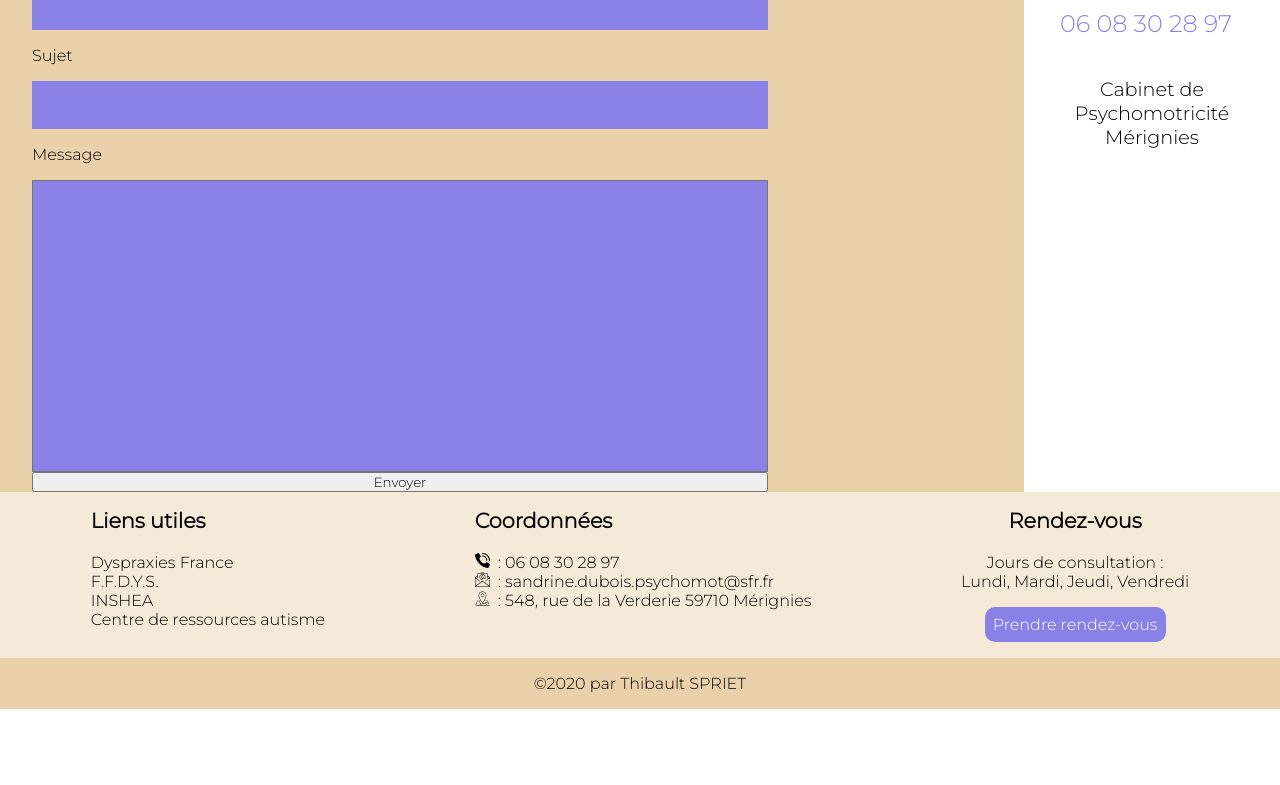
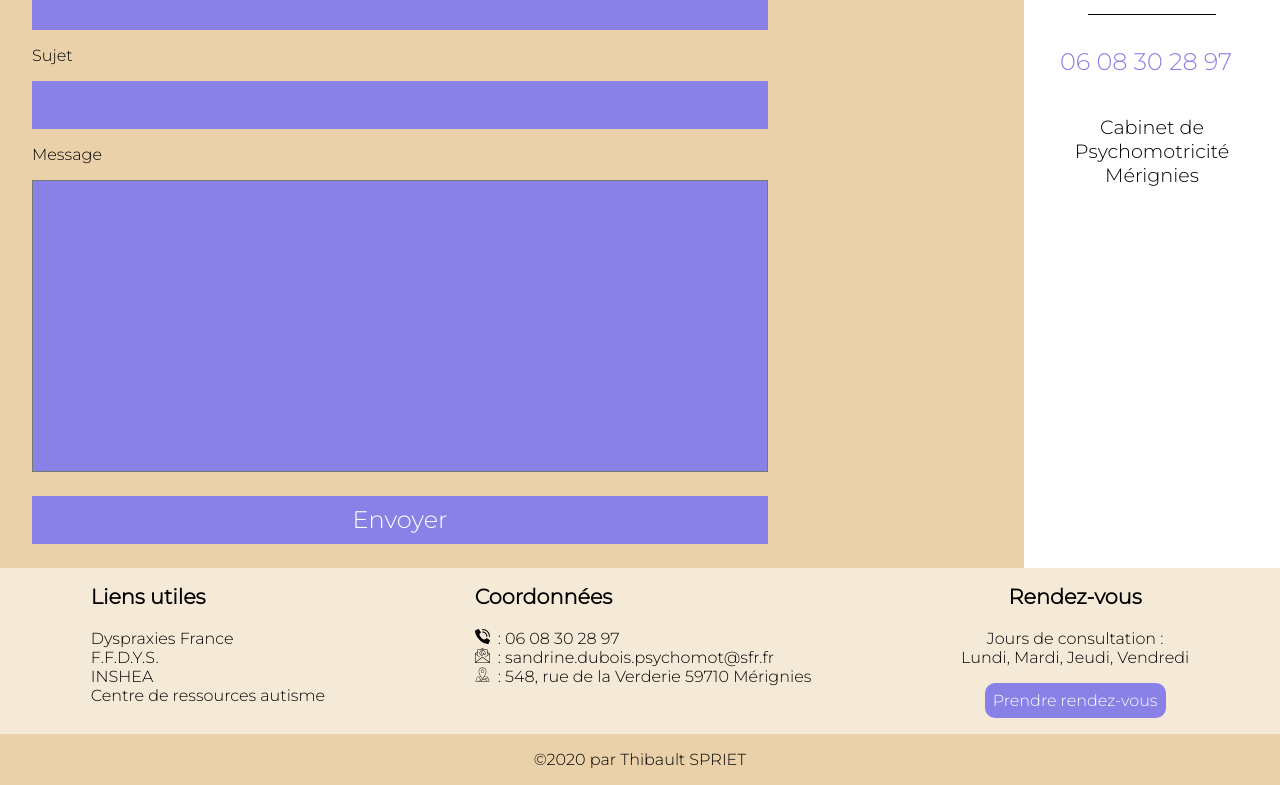
Before and after one commit to thibaultspriet/sandrine-psychomot, a Next.js app in the folder psychomot_nextjs/: page /contact in a window 1280 px wide. Shown: the part 1081-1866 px from the top of the page. Before the commit the page ends 1790 px from the top, so only its background shows below. Built offline with nearby package versions, Linux system fonts and the light colour scheme.

Commit message:
form submission

```diff
--- a/psychomot_nextjs/pages/contact.js
+++ b/psychomot_nextjs/pages/contact.js
@@ -27,7 +27,7 @@ export default function Contact() {
                                 alors au plus vite. Vous pouvez également prendre contact directement par téléphone ou en ligne.
                     </p>
 
-                            <form name="contact" method="POST" data-netlify="true" id="contactForm" enctype="application/x-www-form-urlencoded">
+                            <form action="/contact#contactForm" name="contact" method="POST" data-netlify="true" id="contactForm" enctype="application/x-www-form-urlencoded">
                                 <input type="hidden" name="contact" value="contact" />
 
                                 <label htmlFor="nom_prenom">Nom & Prénom</label>
--- a/psychomot_nextjs/pages/rendez_vous.js
+++ b/psychomot_nextjs/pages/rendez_vous.js
@@ -30,7 +30,7 @@ export default function RendezVous({ services }) {
                     </header>
 
                     <div className="form-container">
-                        <form name="rendez vous" method="POST" data-netlify="true" id="rdvForm" enctype="application/x-www-form-urlencoded">
+                        <form action="/rendez_vous#rdvForm" name="rendez vous" method="POST" data-netlify="true" id="rdvForm" enctype="application/x-www-form-urlencoded">
                             <input type="hidden" name="rendez vous" value="rendez vous" />
 
                             <div className="select-service">
--- a/psychomot_nextjs/static/css/contact.css
+++ b/psychomot_nextjs/static/css/contact.css
@@ -52,7 +52,7 @@
   margin: 1em 0;
 }
 
-#page-contact form input {
+#page-contact form input, #page-contact form button {
   border: none;
   height: 2em;
   font-size: 1.5em;
@@ -68,13 +68,13 @@
   font-size: 1.5em;
 }
 
-#page-contact form input[type="submit"] {
+#page-contact form button[type="submit"] {
   margin: 1em 0;
   -webkit-transition: all .3s ease;
   transition: all .3s ease;
 }
 
-#page-contact form input[type="submit"]:hover {
+#page-contact form button[type="submit"]:hover {
   background-color: rgba(137, 129, 229, 0.315);
   color: black;
   -webkit-transform: scale(1.1);
--- a/psychomot_nextjs/static/css/contact.scss
+++ b/psychomot_nextjs/static/css/contact.scss
@@ -52,7 +52,7 @@
             margin: 1em 0;
         }
 
-        input {
+        input,button {
             border: none;
             height: 2em;
             font-size: 1.5em;
@@ -68,7 +68,7 @@
             font-size: 1.5em;
         }
 
-        input[type="submit"] {
+        button[type="submit"] {
             margin: 1em 0;
             transition: all .3s ease;
 
--- a/psychomot_nextjs/static/css/rendez_vous.css
+++ b/psychomot_nextjs/static/css/rendez_vous.css
@@ -146,7 +146,7 @@
   padding: 1em;
 }
 
-#page-rdv input[type="submit"] {
+#page-rdv button[type="submit"] {
   border: none;
   border-radius: 27px;
   background-color: #8981E5;
@@ -160,7 +160,7 @@
   transition: all .3s ease;
 }
 
-#page-rdv input[type="submit"]:hover {
+#page-rdv button[type="submit"]:hover {
   background-color: rgba(137, 129, 229, 0.315);
   color: black;
 }
--- a/psychomot_nextjs/static/css/rendez_vous.scss
+++ b/psychomot_nextjs/static/css/rendez_vous.scss
@@ -135,7 +135,7 @@
         }
     }
 
-    input[type="submit"] {
+    button[type="submit"] {
         border: none;
         border-radius: 27px;
         background-color: $secondary;
```
